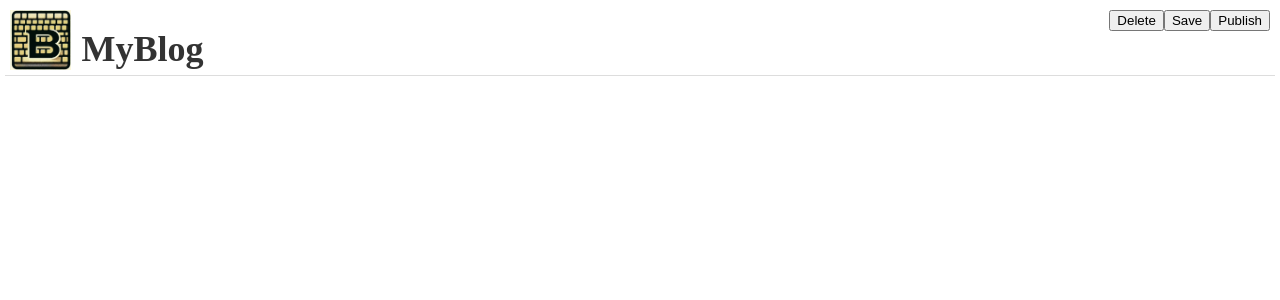
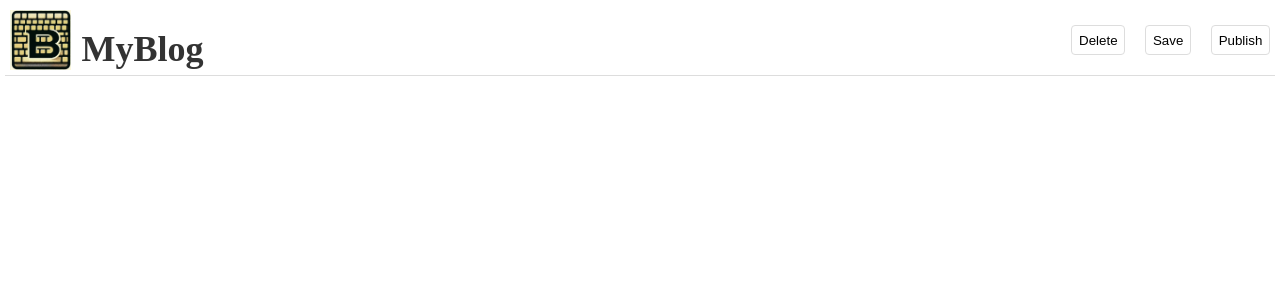
Before and after one commit to dopenchills/vue-blog, a Vue app: page / in a window 1280 px wide. Shown: the top 300 px of the page. Built offline with nearby package versions, Linux system fonts and the light colour scheme.

Commit message:
feat: add style to buttons

```diff
--- a/src/assets/style/variables.scss
+++ b/src/assets/style/variables.scss
@@ -1,2 +1,5 @@
 $text-color: #333;
 $border-color: #ddd;
+$background-color: #f5f5f5;
+
+$border-radius: 4px;
--- a/src/components/buttons/VbButton.vue
+++ b/src/components/buttons/VbButton.vue
@@ -4,4 +4,20 @@
   </button>
 </template>
 
-<style scoped></style>
+<style scoped lang="scss">
+@import '@/assets/style/variables.scss';
+
+.button {
+  background-color: transparent;
+  padding: 0.5em 0.5em;
+
+  border: $border-color 1px solid;
+  border-radius: $border-radius;
+  cursor: pointer;
+
+  &:hover {
+    border: $border-color 3px solid;
+    font-weight: bold;
+  }
+}
+</style>
--- a/src/layouts/BaseLayout.vue
+++ b/src/layouts/BaseLayout.vue
@@ -4,8 +4,8 @@
       <img class="header-logo-image" src="@/assets/image/logo.png" alt="logo" />
       <div class="header-logo-text">MyBlog</div>
     </a>
-    <div>
-      <slot name="header" class="header-menus"></slot>
+    <div class="header-menus">
+      <slot name="header"></slot>
     </div>
   </header>
   <main><slot></slot></main>
@@ -44,6 +44,13 @@ header {
     font-weight: bold;
   }
 }
+
+.header-menus {
+  display: flex;
+  gap: 20px;
+  align-items: center;
+  width: auto;
+}
 </style>
 
 <script setup lang="ts"></script>
```
